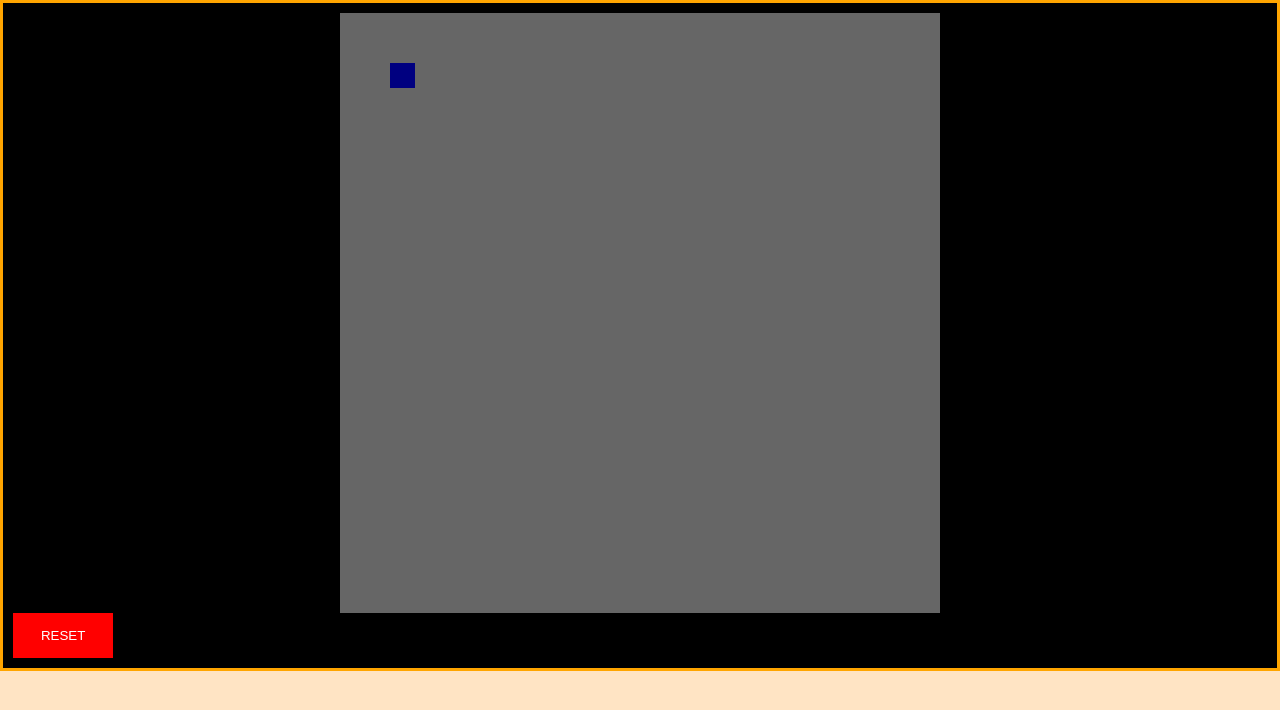
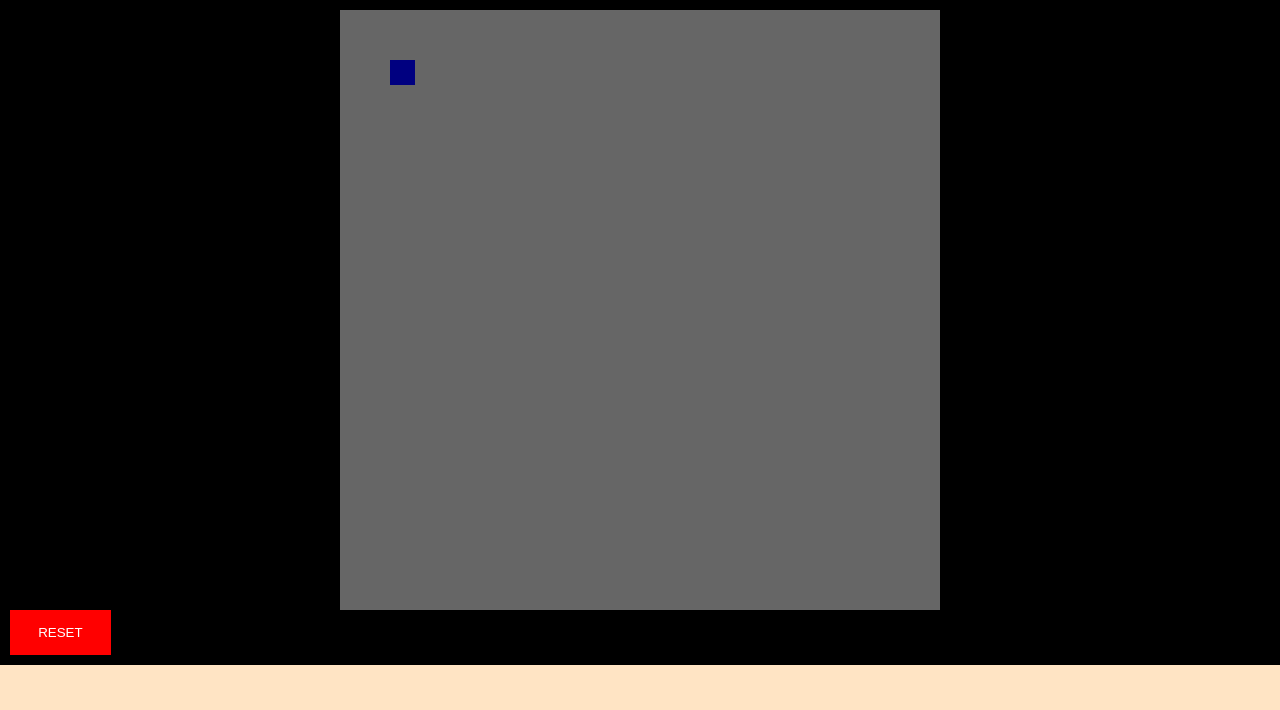
Before and after one commit to pigghead/pigghead.github.io, a plain HTML site: page index.html in a window 1280 px wide. Drawn offline with Linux system fonts and the light colour scheme; files whose address does not match are found by name.

Commit message:
Stray updates

```diff
--- a/index.css
+++ b/index.css
@@ -59,7 +59,6 @@ canvas:hover {
 }
 
 .flex-container {
-    border: 3px solid orange;
     background-color: black;
     padding: 10px;
     display: flex;
```
Also changed, not shown: 1 other file.
